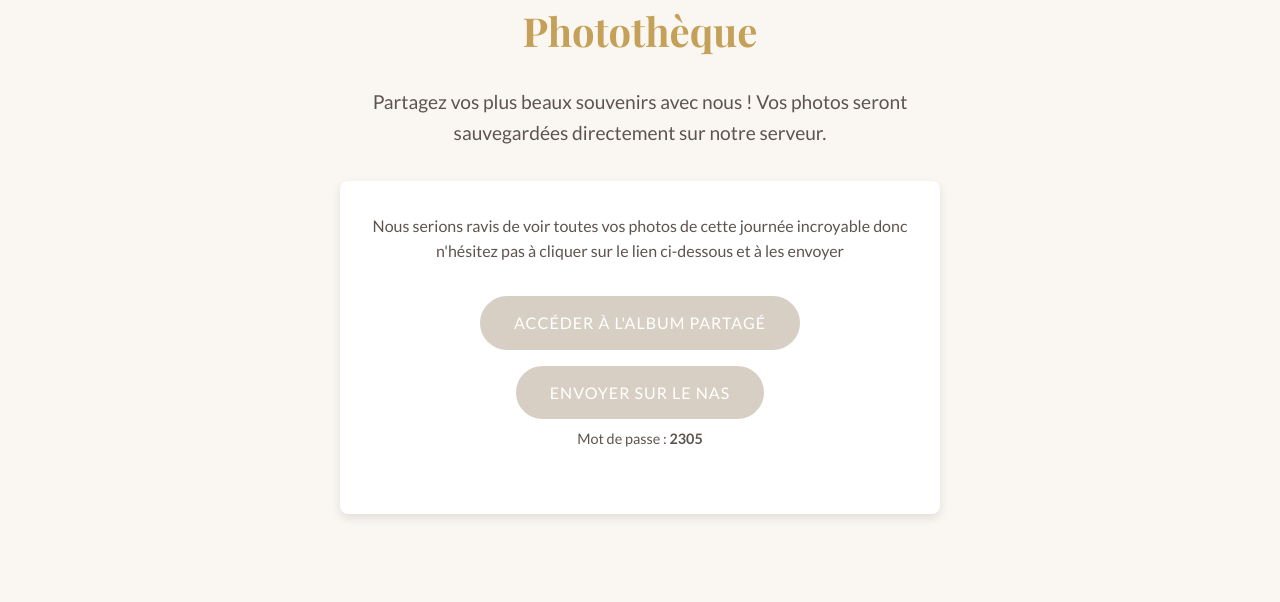
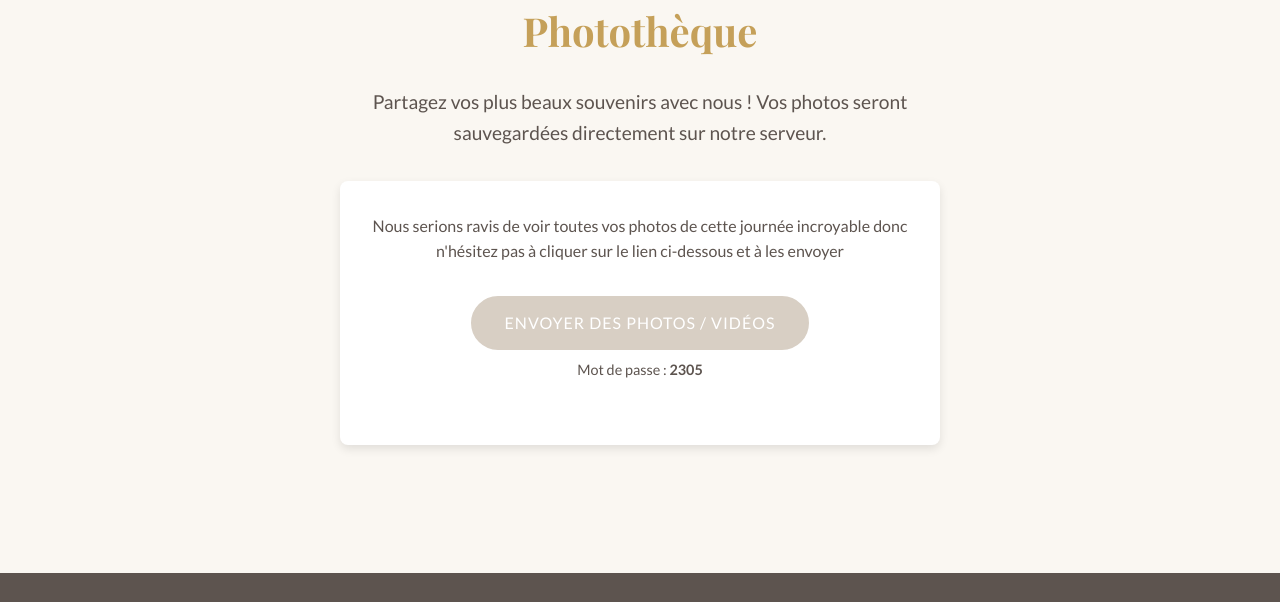
Before and after one commit to Vatel77/mariagebenegui.fr, a website: page index.html in a window 1280 px wide. Shown: the part 4071-4673 px from the top of the page. Drawn offline with nearby package versions, Linux system fonts and the light colour scheme; a web font is replaced by a local one.

Commit message:
Add files via upload

```diff
--- a/index.html
+++ b/index.html
@@ -143,15 +143,10 @@
 
                     <div style="margin-bottom: 2rem;">
 
-                        <a href="https://photos.app.goo.gl/9YVHHdyPJ97T7zyg7" target="_blank" class="btn"
-                            style="background-color: var(--secondary-color); border-color: var(--secondary-color); margin-bottom: 1rem;">
-                            Accéder à l'album partagé
-                        </a>
-                        <br>
                         <a href="https://ug.link/vatel-nas/photo/share/?id=1&pagetype=invite&uuid=e9493327-9614-4ddd-b896-41147030a4aa"
                             target="_blank" class="btn"
                             style="background-color: var(--secondary-color); border-color: var(--secondary-color);">
-                            Envoyer sur le NAS
+                            Envoyer des photos / vidéos
                         </a>
                         <p style="margin-top: 0.5rem; font-size: 0.9rem;">Mot de passe : <strong>2305</strong></p>
                     </div>
```
